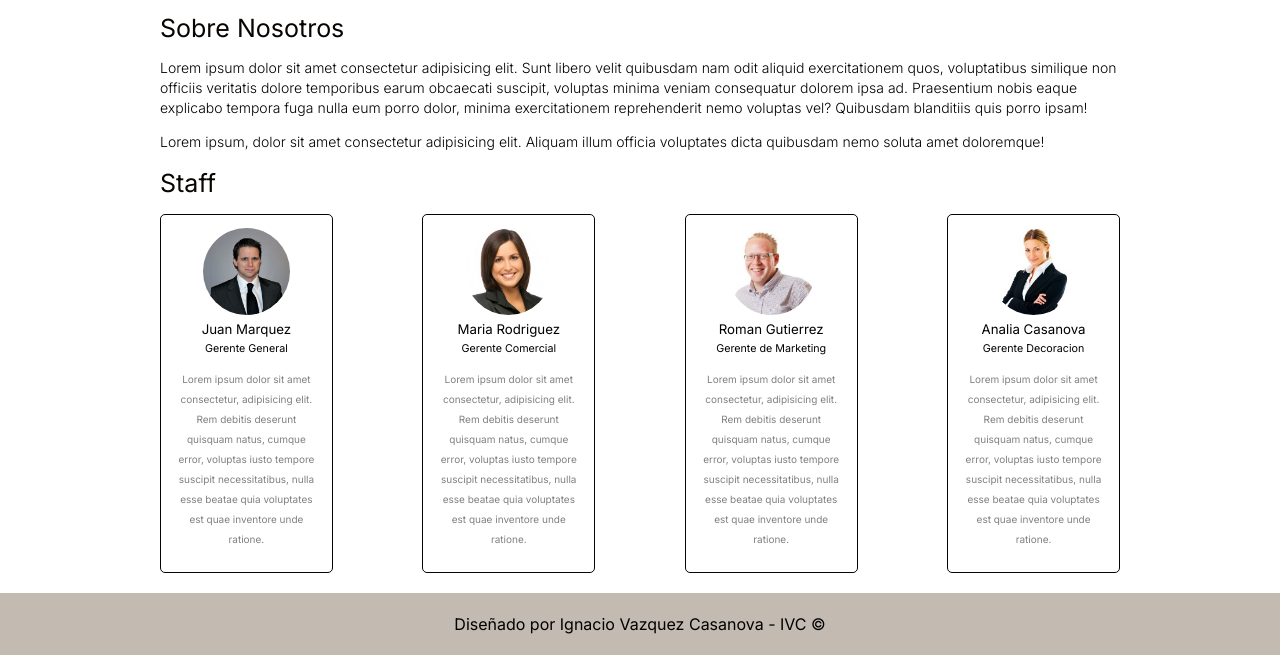
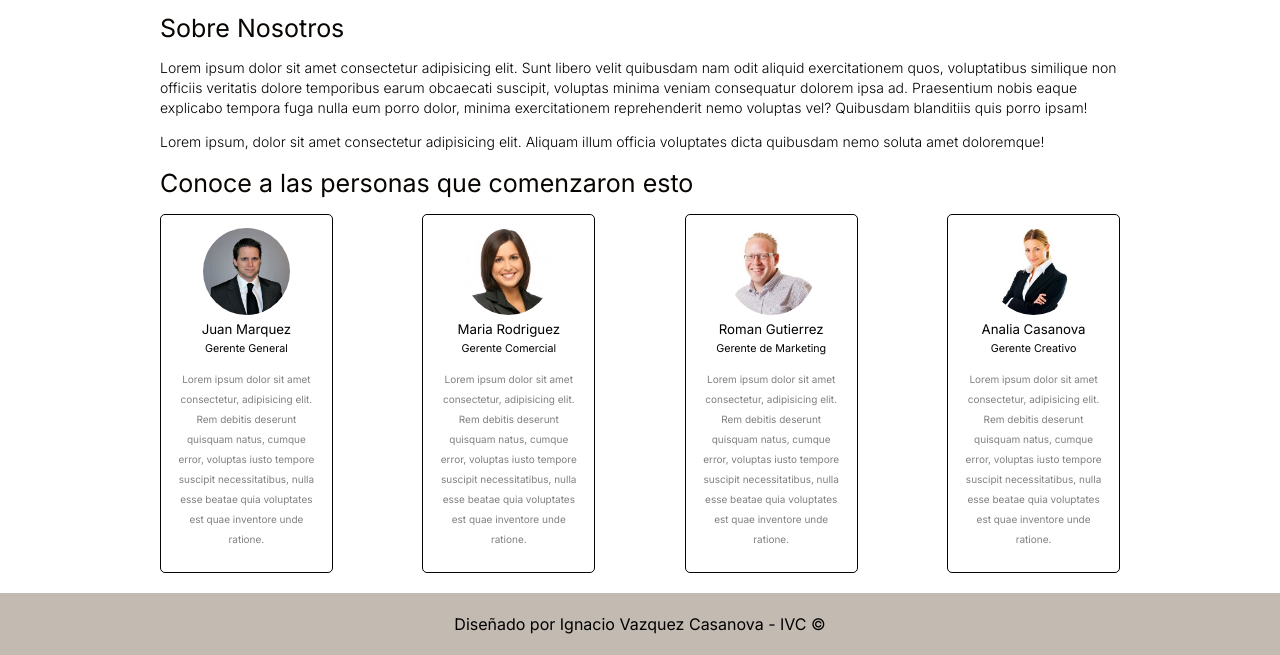
Before and after one commit to Tuew/Curso_UTN_Proyecto, a plain HTML site: page nosotros.html in a window 1280 px wide. Shown: the part 149-804 px from the top of the page. Drawn offline with Linux system fonts and the light colour scheme.

Commit message:
cambio en nostoros

```diff
--- a/nosotros.html
+++ b/nosotros.html
@@ -43,7 +43,7 @@
         </div>
 
         <div class="staff">
-            <h2>Staff</h2>
+            <h2>Conoce a las personas que comenzaron esto</h2>
             <div class="personas">
                 <div class="persona">
                     <img src="./img/nosotros/nosotros1.jpg" alt="">
@@ -66,7 +66,7 @@
                 <div class="persona">
                     <img src="./img/nosotros/nosotros4.jpg" alt="">
                     <h5>Analia Casanova</h5>
-                    <h6>Gerente Decoracion</h6>
+                    <h6>Gerente Creativo</h6>
                     <p>Lorem ipsum dolor sit amet consectetur, adipisicing elit. Rem debitis deserunt quisquam natus, cumque error, voluptas iusto tempore suscipit necessitatibus, nulla esse beatae quia voluptates est quae inventore unde ratione.</p>
                 </div>
             </div>
```
